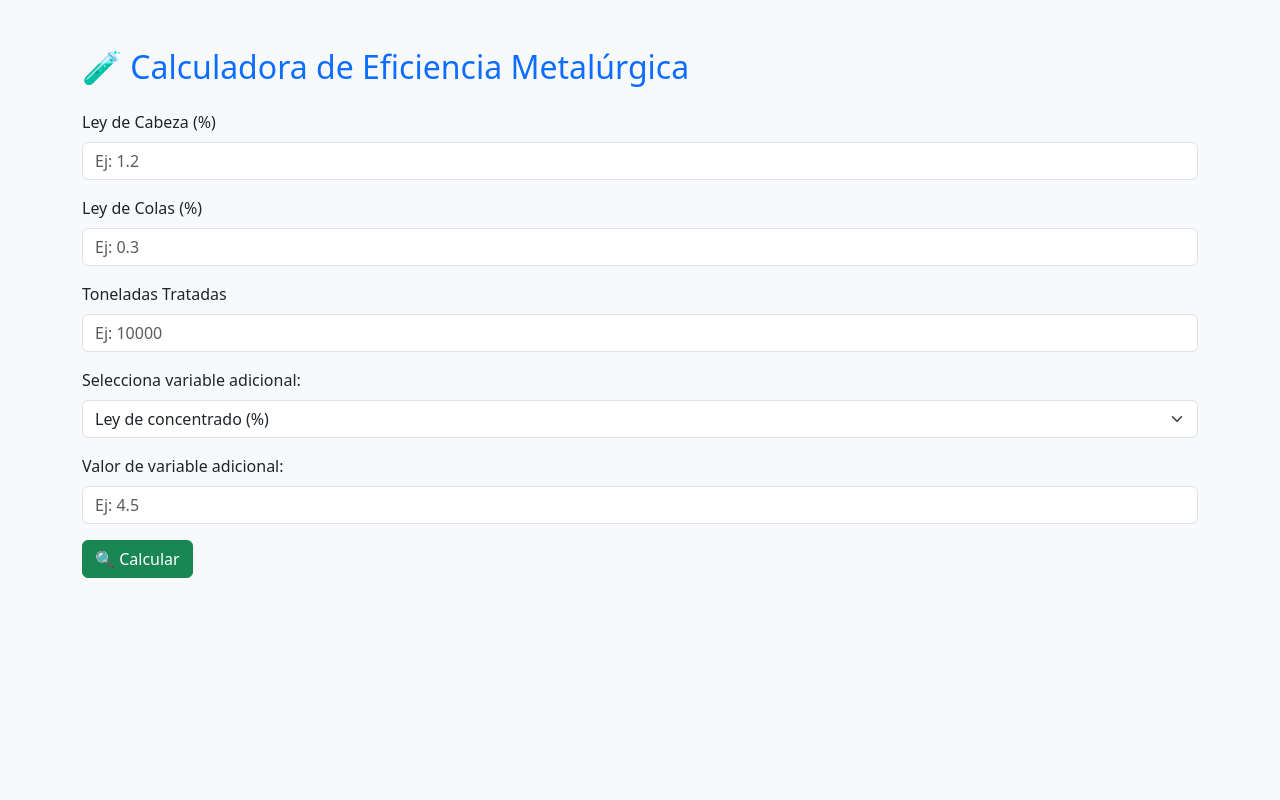
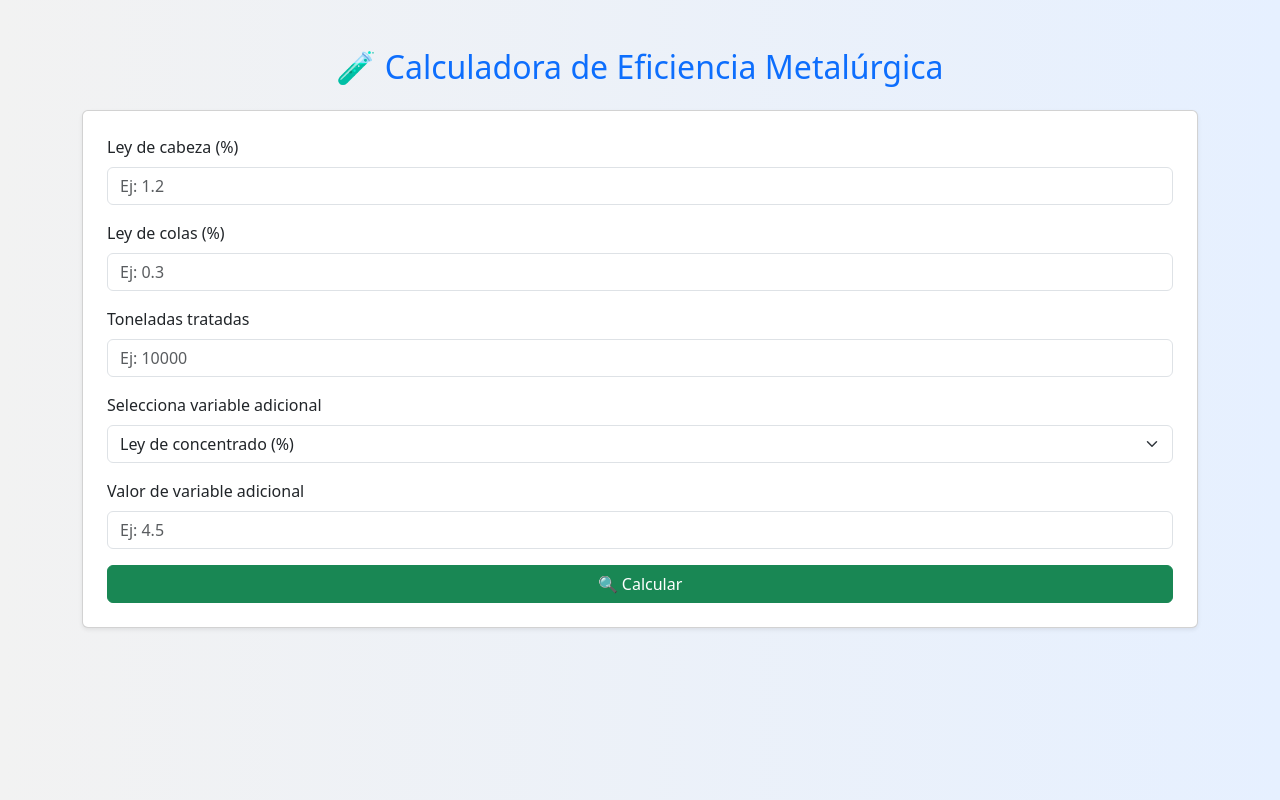
Before and after one commit to JorgeJC84/calculadora-metalurgica-v2, a Flask app: page / in a window 1280 px wide. Run offline with Flask 3, Linux system fonts and the light colour scheme.

Commit message:
index.html

```diff
--- a/templates/index.html
+++ b/templates/index.html
@@ -4,51 +4,71 @@
     <meta charset="UTF-8">
     <title>Calculadora de Eficiencia Metalúrgica</title>
     <link href="https://cdn.jsdelivr.net/npm/bootstrap@5.3.0/dist/css/bootstrap.min.css" rel="stylesheet">
+    <style>
+        body {
+            background: linear-gradient(to right, #f2f2f2, #e6f0ff);
+        }
+        .form-label {
+            font-weight: 500;
+        }
+        .resultado {
+            background-color: #e9f7ef;
+            border-left: 5px solid #28a745;
+            padding: 1rem;
+            border-radius: 0.5rem;
+        }
+    </style>
 </head>
-<body class="bg-light">
-    <div class="container mt-5">
-        <h2 class="text-primary mb-4">🧪 Calculadora de Eficiencia Metalúrgica</h2>
-        <form method="post">
+<body>
+    <div class="container py-5">
+        <h2 class="text-primary mb-4 text-center">🧪 Calculadora de Eficiencia Metalúrgica</h2>
+
+        <form method="POST" class="card p-4 shadow-sm">
             <div class="mb-3">
-                <label class="form-label">Ley de Cabeza (%)</label>
-                <input type="number" name="ley_cabeza" class="form-control" step="any" required placeholder="Ej: 1.2">
+                <label class="form-label">Ley de cabeza (%)</label>
+                <input type="number" name="ley_cabeza" step="any" class="form-control" required placeholder="Ej: 1.2">
             </div>
             <div class="mb-3">
-                <label class="form-label">Ley de Colas (%)</label>
-                <input type="number" name="ley_colas" class="form-control" step="any" required placeholder="Ej: 0.3">
+                <label class="form-label">Ley de colas (%)</label>
+                <input type="number" name="ley_colas" step="any" class="form-control" required placeholder="Ej: 0.3">
             </div>
             <div class="mb-3">
-                <label class="form-label">Toneladas Tratadas</label>
-                <input type="number" name="toneladas" class="form-control" step="any" required placeholder="Ej: 10000">
+                <label class="form-label">Toneladas tratadas</label>
+                <input type="number" name="toneladas_tratadas" step="any" class="form-control" required placeholder="Ej: 10000">
             </div>
             <div class="mb-3">
-                <label class="form-label">Selecciona variable adicional:</label>
-                <select name="variable_adicional" class="form-select" required>
-                    <option value="ley_concentrado">Ley de concentrado (%)</option>
-                    <option value="toneladas_concentrado">Toneladas de concentrado</option>
+                <label class="form-label">Selecciona variable adicional</label>
+                <select name="variable" class="form-select" required>
+                    <option value="Ley de concentrado">Ley de concentrado (%)</option>
+                    <option value="Toneladas de concentrado">Toneladas de concentrado</option>
                 </select>
             </div>
             <div class="mb-3">
-                <label class="form-label">Valor de variable adicional:</label>
-                <input type="number" name="valor_variable" class="form-control" step="any" required placeholder="Ej: 4.5">
+                <label class="form-label">Valor de variable adicional</label>
+                <input type="number" name="valor_variable" step="any" class="form-control" required placeholder="Ej: 4.5">
             </div>
-            <button type="submit" class="btn btn-success">🔍 Calcular</button>
+            <button type="submit" class="btn btn-success w-100">🔍 Calcular</button>
         </form>
 
         {% if resultado %}
-            <div class="mt-5 alert alert-info">
-                <h5>🔎 Resultados:</h5>
+            <div class="mt-5 resultado">
                 {% if resultado.error %}
                     <p class="text-danger">{{ resultado.error }}</p>
                 {% else %}
+                    <h5>📊 Resultados:</h5>
                     <ul>
-                        <li><strong>Rendimiento:</strong> {{ resultado.rendimiento }}%</li>
-                        <li><strong>Recuperación:</strong> {{ resultado.recuperacion }}%</li>
-                        <li><strong>Eficiencia:</strong> {{ resultado.eficiencia }}%</li>
-                        <li><strong>Ley de concentrado:</strong> {{ resultado.ley_concentrado }}%</li>
-                        <li><strong>Toneladas de concentrado:</strong> {{ resultado.toneladas_concentrado }}</li>
+                        <li><strong>Recuperación metalúrgica:</strong> {{ resultado.recuperacion }}%</li>
+                        <li><strong>Toneladas de concentrado:</strong> {{ resultado.toneladas_concentrado }} t</li>
+                        <li><strong>Ley del concentrado:</strong> {{ resultado.ley_concentrado }}%</li>
                     </ul>
                 {% endif %}
+            </div>
+        {% endif %}
+
+        {% if imagen %}
+            <div class="text-center mt-4">
+                <h5>📈 Flowsheet del Proceso</h5>
+                <img src="{{ imagen }}" class="img-fluid rounded shadow" alt="Flowsheet generado" style="max-width: 700px;">
             </div>
         {% endif %}
     </div>
```
